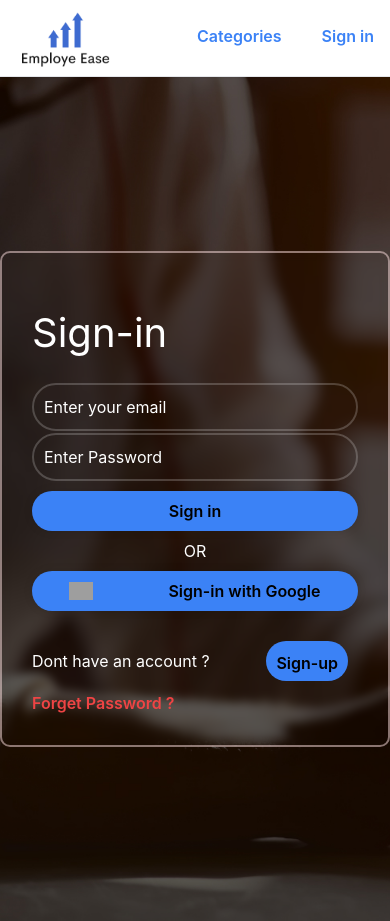
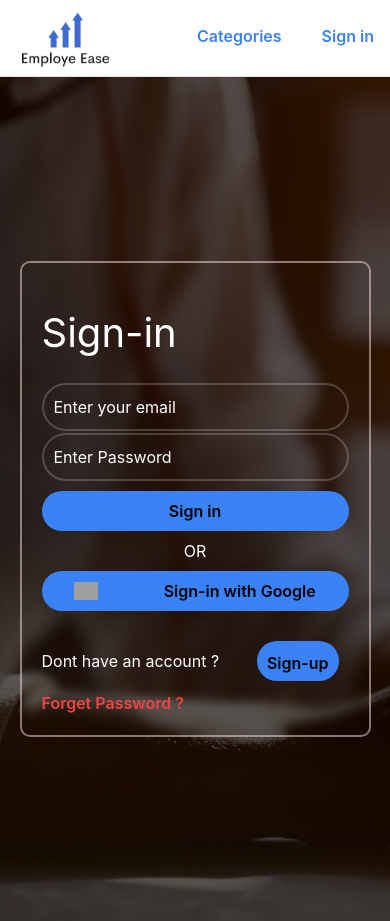
Before and after one commit to Siddiqui0013/employe_ease, a React (Create React App) app: page /Signin in a window 390 px wide. Built offline with nearby package versions, Linux system fonts and the light colour scheme; grey boxes are pictures that could not be loaded.

Commit message:
still changes to me made

```diff
--- a/package.json
+++ b/package.json
@@ -13,6 +13,7 @@
     "postcss-nested": "^6.0.1",
     "react": "^18.2.0",
     "react-dom": "^18.2.0",
+    "react-icons": "^5.1.0",
     "react-router-dom": "^6.23.0",
     "react-scripts": "^5.0.1",
     "web-vitals": "^2.1.4"
@@ -42,6 +43,7 @@
     ]
   },
   "devDependencies": {
+    "@tailwindcss/forms": "^0.5.7",
     "postcss-nesting": "^12.1.2",
     "tailwindcss": "^3.4.3"
   }
--- a/src/App.css
+++ b/src/App.css
@@ -89,7 +89,8 @@ a:hover{
 
 
 @media only screen and (max-width: 600px) {
-    .homeli{
-        display: none;
-  }
+   .container{
+    max-width: 90%;
+    padding: 20px;
+   }
 }
--- a/src/components/Navbar.jsx
+++ b/src/components/Navbar.jsx
@@ -22,7 +22,7 @@ export default function Navbar() {
         <div className="menu">
           <ul className="flex space-x-10">
 
-          <li onClick={() => nav("/")} className={`homeli cursor-pointer border-b-4 py-6 font-semibold border-b-transparent ${pathMatch("/") ? "text-black border-b-blue-500" : "text-blue-500"}`}>Home</li>
+          <li onClick={() => nav("/")} className={`hidden  md:block cursor-pointer border-b-4 py-6 font-semibold border-b-transparent ${pathMatch("/") ? "text-black border-b-blue-500" : "text-blue-500"}`}>Home</li>
 
 
             <li onClick={() => nav("/categories")} className={`cursor-pointer border-b-4 py-6 font-semibold border-b-transparent ${pathMatch("/categories") ? "text-black border-b-blue-500" : "text-blue-500"}`}>Categories</li>
--- a/src/pages/Signin.jsx
+++ b/src/pages/Signin.jsx
@@ -1,7 +1,20 @@
-import React from 'react'
+import React,{useState} from 'react'
 import { useNavigate } from 'react-router-dom'
 
 export default function Signin() {
+const [FormData, setFormData] = useState({
+  email:"",
+  password:""
+})
+
+const {email,password} = FormData
+
+function onChange (e){
+  setFormData((prevData)=>({
+    ...prevData,
+    [e.target.id] : e.target.value,
+  }))
+}
 
   const nav = useNavigate()
   return (
@@ -9,15 +22,16 @@ export default function Signin() {
     <div className="body">
     <div className="container">
       <div className="signin">
+        <form action="">
 
         <h1>Sign-in</h1>
 
         <div className="text">
-          <input type="text" placeholder="Enter your email" />
+          <input type="email" id='email' value={email} onChange={onChange} placeholder="Enter your email"/>
         </div>
 
         <div className="key">
-          <input type="number" placeholder="Enter Password" />
+          <input type="password" id='password' placeholder="Enter Password" />
         </div>
 
         <div className="button">
@@ -31,10 +45,12 @@ export default function Signin() {
           <button className="decryptBtn bg-blue-500" onClick={()=>(nav("/Signup"))}>Sign-up</button>
         </div>
         <div className="forPass text-red-500 font-semibold">Forget Password ? </div>
-
+        </form>
       </div>
     </div>
     </div>
 
+
   )
+
 }
--- a/src/pages/Signup.jsx
+++ b/src/pages/Signup.jsx
@@ -8,13 +8,13 @@ export default function Signup() {
 
     <div className="body">
 
-    <div className="container">
+    <div className="container sm:w-20">
     <div className="signup">
 
 <h1>Sign-up</h1>
 
 <div className="text">
-  <input type="email" placeholder="Enter your email" />
+  <input type="email"  placeholder="Enter your email" />
 </div>
 
 <div className="key">
--- a/tailwind.config.js
+++ b/tailwind.config.js
@@ -6,5 +6,7 @@ module.exports = {
   theme: {
     extend: {},
   },
-  plugins: [],
+  plugins: [
+    require('@tailwindcss/forms'),
+  ],
 }
```
Also changed, not shown: 1 other file (tests, documents, lock files or other folders).
